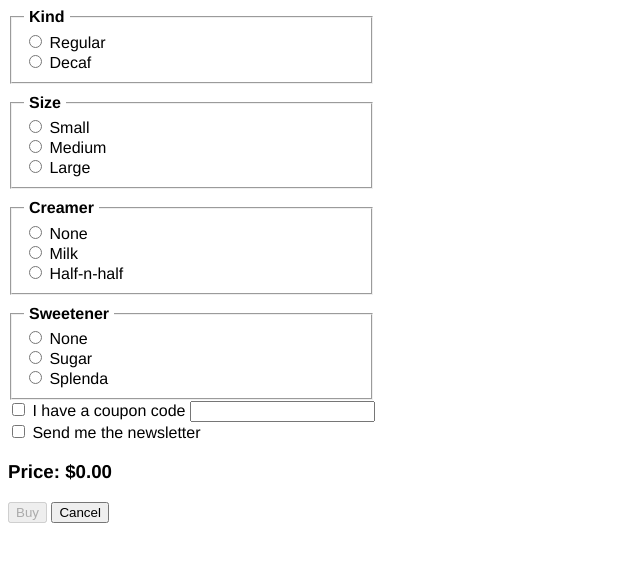
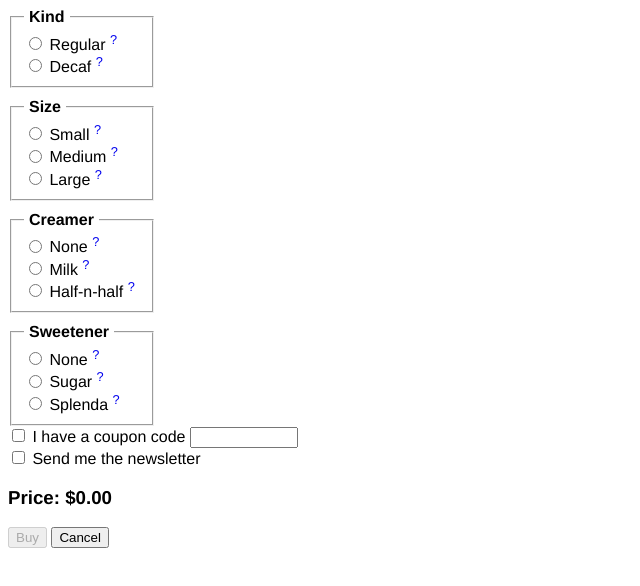
Before and after one commit to antislice/CoffeeVendingMachine, a website: page app/index.html in a window 1280 px wide. Shown: the whole page, without its empty margins (0-640 px from the left). Drawn offline with nearby package versions, Linux system fonts and the light colour scheme; files that its build step writes are made by us from their sources.

Commit message:
Using ng-href to create dynamic links to google search. Also fixing the width of the fieldsets.

```diff
--- a/app/index.html
+++ b/app/index.html
@@ -12,6 +12,7 @@
 </head>
 <body ng-controller="CoffeeVendingMachineController">
 <form name="coffeeVendingMachineForm">
+  <div class="container">
     <fieldset ng-repeat="category in categories" class="category">
       <legend class="categoryName">{{category.name}}</legend>
       <label ng-repeat="option in category.options" class="option">
@@ -22,10 +23,13 @@
                ng-change="calculatePrice()"
                required>
         {{option.name}}
+        <a ng-href="https://www.google.com/search?q={{option.name}}" target="_blank" class="help">?</a>
       </label>
     </fieldset>
+  </div>
+  <br/>
   <label><input type="checkbox" ng-model="hasCoupon" ng-change="coupon = ''"> I have a coupon code</label>
-  <input type="text" ng-readonly="!hasCoupon" ng-model="coupon"><br/>
+  <input type="text" ng-readonly="!hasCoupon" ng-model="coupon" class="coupon"><br/>
   <label><input type="checkbox" ng-checked="hasCoupon"> Send me the newsletter</label>
   <h3>Price: {{price | currency}}</h3>
   <button type="submit" ng-disabled="coffeeVendingMachineForm.$invalid">Buy</button>
--- a/app/styles/main.scss
+++ b/app/styles/main.scss
@@ -5,7 +5,7 @@ body {
   font-family: "Helvetica Neue Light", "HelveticaNeue-Light", "Helvetica Neue", Calibri, Helvetica, Arial, sans-serif;
 }
 
-form {
+.container {
   display: inline-block;
 }
 
@@ -26,3 +26,13 @@ form {
     background-color: yellow;
   }
 }
+
+.help {
+  text-decoration: none;
+  vertical-align: super;
+  font-size: 80%;
+}
+
+.coupon {
+  width: 100px;
+}
```
Lines whose indentation alone changed are shown as unchanged.
